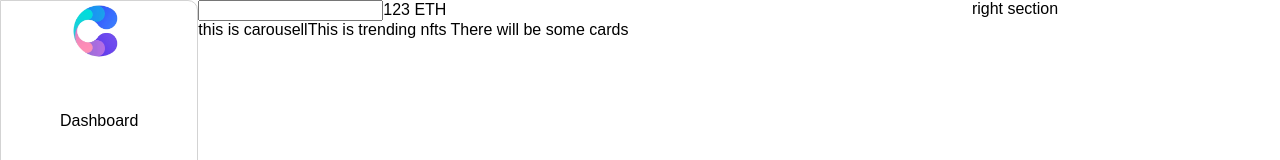
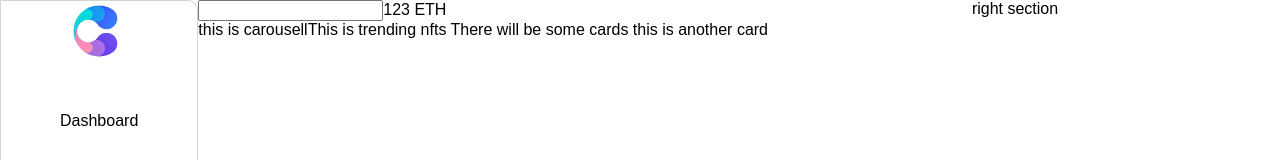
Before and after one commit to arknahian/React-Template-Website, a React (Create React App) app: page / in a window 1280 px wide. Shown: the top 160 px of the page. Built offline with nearby package versions, Linux system fonts and the light colour scheme.

Commit message:
this is second try

```diff
--- a/src/Component/MiddleSection/MiddleSection.js
+++ b/src/Component/MiddleSection/MiddleSection.js
@@ -14,6 +14,7 @@ const MiddleSection = () => {
             {/* Trending nfts */}
             This is trending nfts
             There will be some cards
+            this is another card
 
         </div>
     );
```
